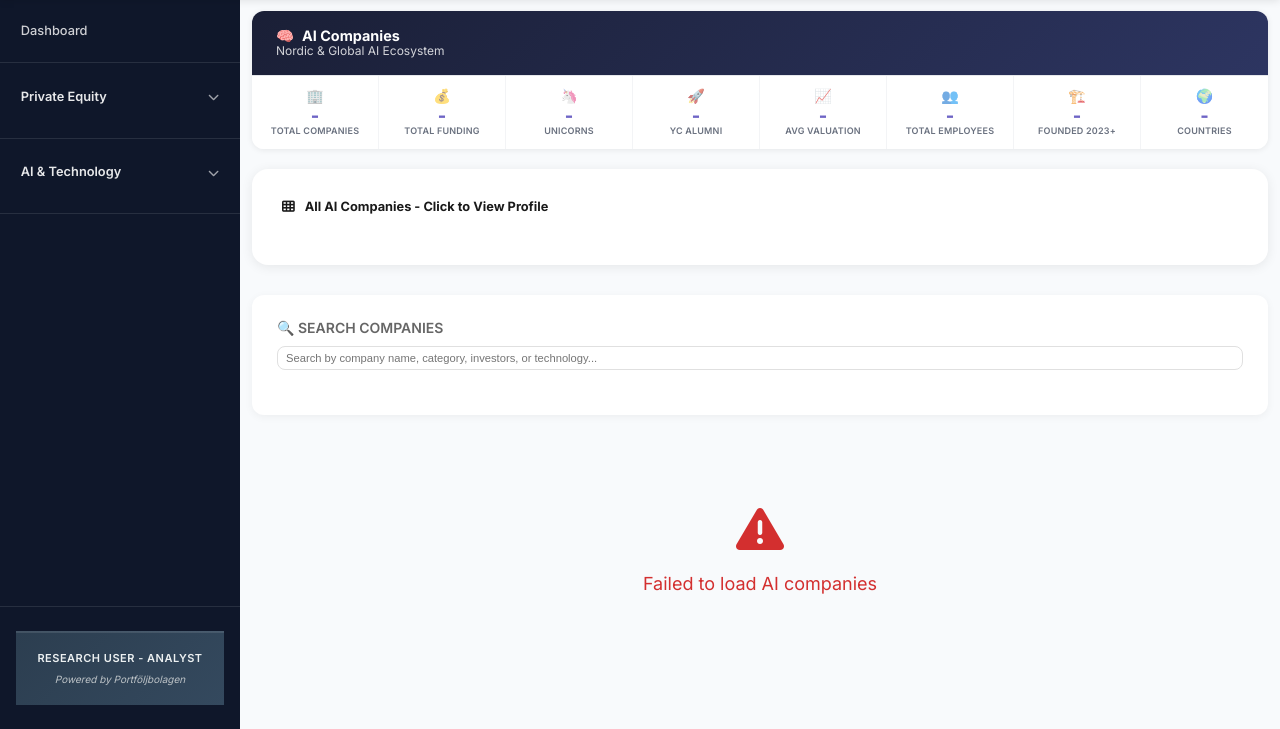
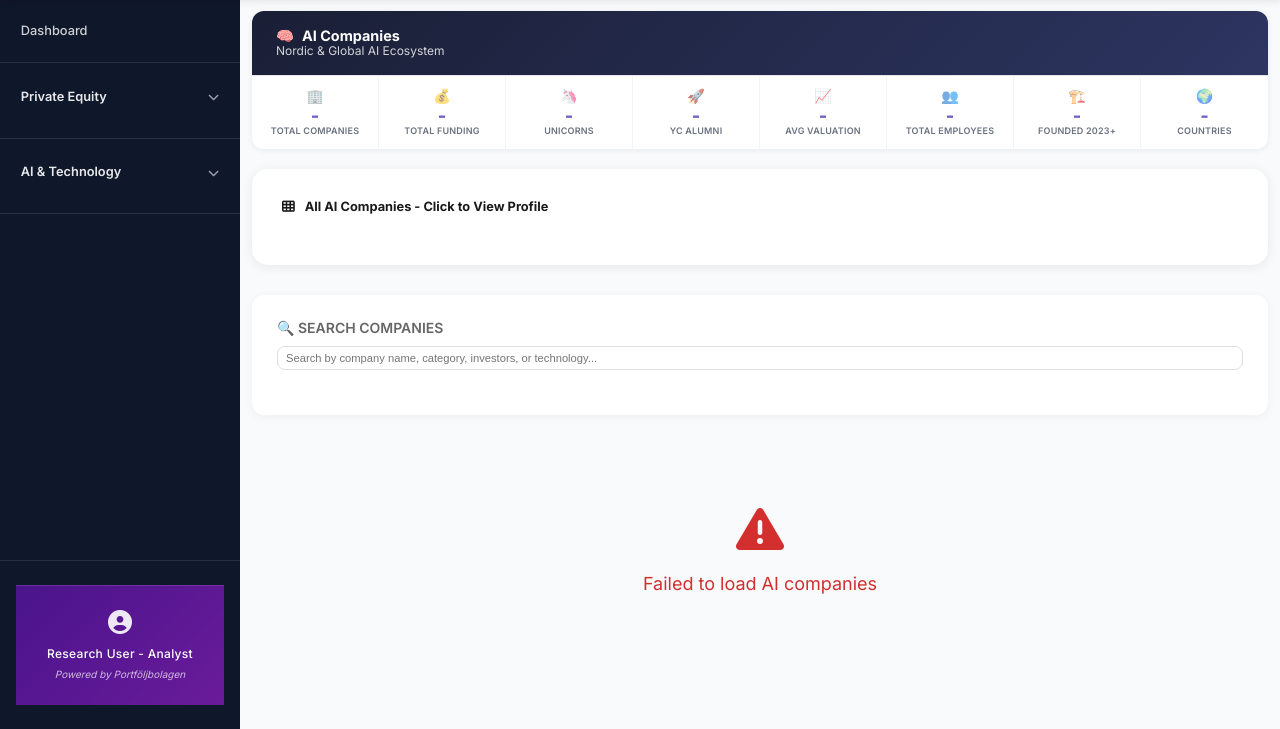
Before and after one commit to EdoardoHahnel/Portfolio-website, a Flask app: page /ai-companies in a window 1280 px wide. Shown: the part 71-800 px from the top of the page. Run offline with Flask 3, Linux system fonts and the light colour scheme; some libraries are stand-ins or nearby versions.

Commit message:
Redesign sidebar footer with dark purple gradient, user icon, and minimal professional styling

```diff
--- a/templates/base.html
+++ b/templates/base.html
@@ -117,13 +117,21 @@
         </div>
 
         <div class="sidebar-footer">
-            <div style="padding: 18px 20px; border-top: 1px solid rgba(255,255,255,0.1); background: linear-gradient(135deg, #2c3e50 0%, #34495e 100%); box-shadow: inset 0 1px 0 rgba(255,255,255,0.1);">
-                <div style="text-align: center; font-size: 11px; line-height: 1.5;">
-                    <div style="font-weight: 600; margin-bottom: 6px; color: #ecf0f1; text-transform: uppercase; letter-spacing: 0.5px;">
-                        Research User - Analyst
+            <div style="padding: 24px 20px; background: linear-gradient(135deg, #4a148c 0%, #6a1b9a 100%); border-top: 1px solid rgba(255,255,255,0.1);">
+                <div style="text-align: center;">
+                    <!-- User Icon -->
+                    <div style="margin-bottom: 12px;">
+                        <i class="fas fa-user-circle" style="font-size: 24px; color: #ffffff; opacity: 0.9;"></i>
                     </div>
-                    <div style="color: #bdc3c7; font-style: italic; font-size: 10px;">
-                        Powered by Portföljbolagen
+
+                    <!-- User Info -->
+                    <div style="color: #ffffff; font-size: 12px; line-height: 1.4;">
+                        <div style="font-weight: 500; margin-bottom: 4px; letter-spacing: 0.3px;">
+                            Research User - Analyst
+                        </div>
+                        <div style="font-size: 10px; color: rgba(255,255,255,0.7); font-style: italic;">
+                            Powered by Portföljbolagen
+                        </div>
                     </div>
                 </div>
             </div>
```
